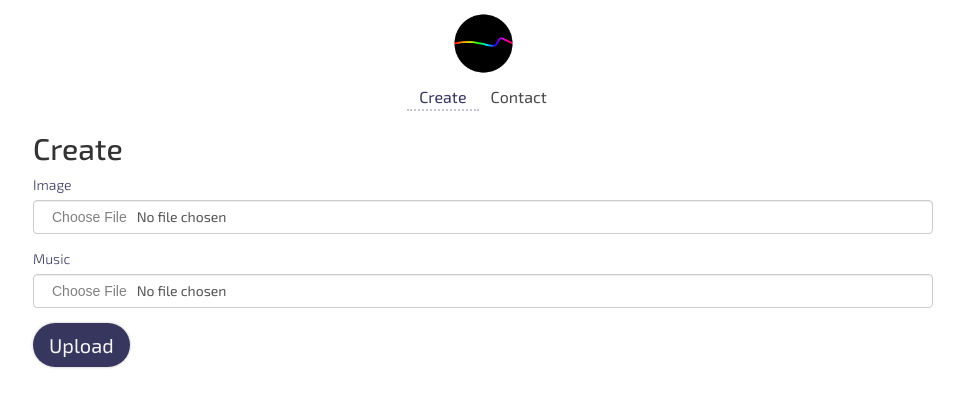
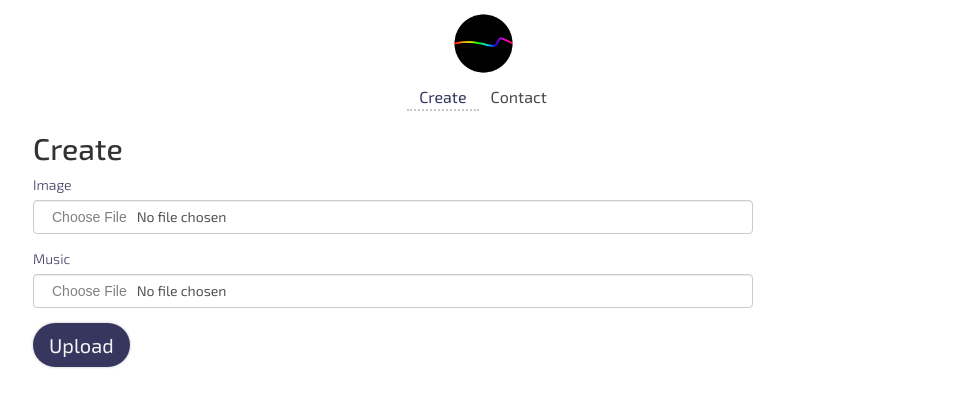
Before and after one commit to DeFiDegen/dripl-front, a React app: page /create in a window 1280 px wide. Shown: the top 406 px of the page, without its empty margins (157-1121 px from the left). Built offline with nearby package versions, Linux system fonts and the light colour scheme.

Commit message:
fixed form widths for all screen sizes

```diff
--- a/assets/stylesheets/create.scss
+++ b/assets/stylesheets/create.scss
@@ -1,4 +1,5 @@
 #create-form {
+  max-width: 80%;
   label {
     color: rgba(18, 18, 66, 0.849);
     font-weight: 300;
```
